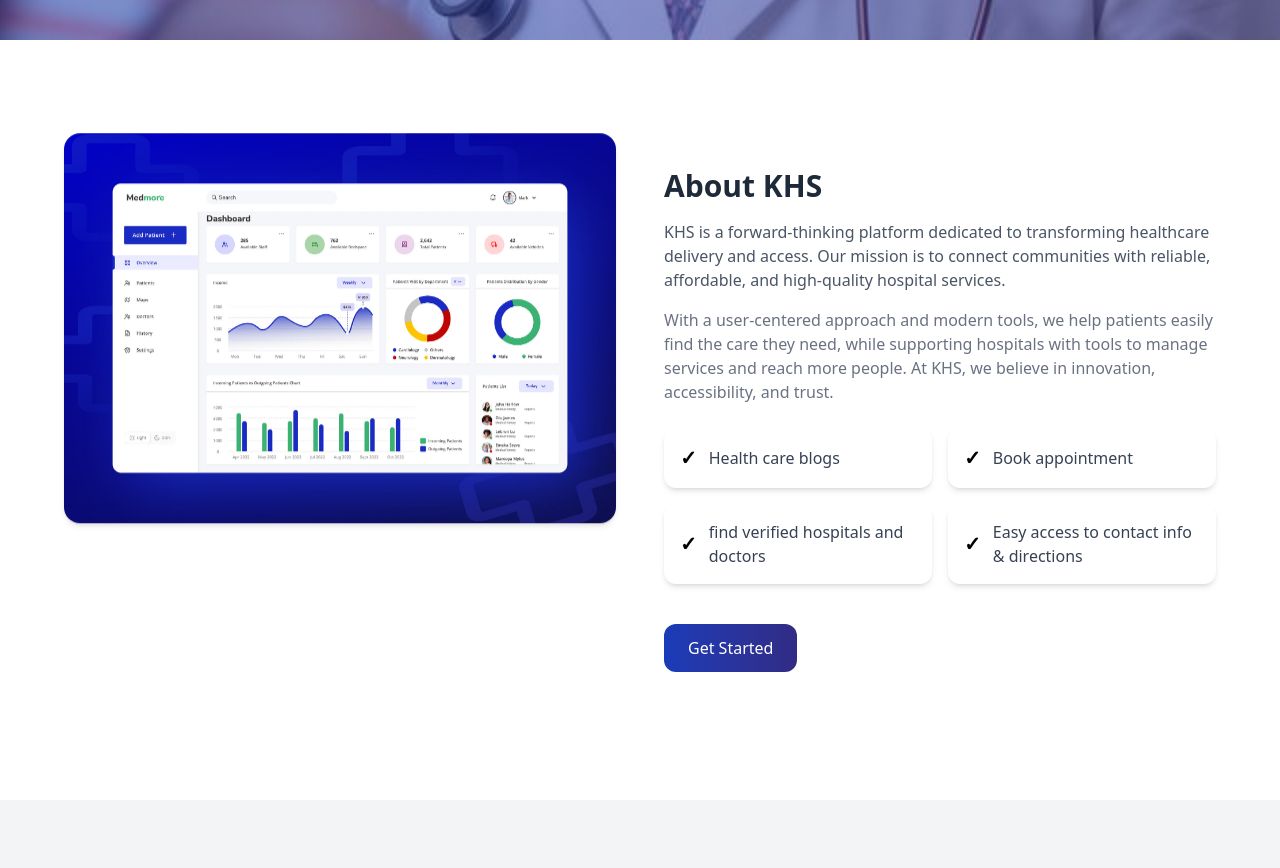
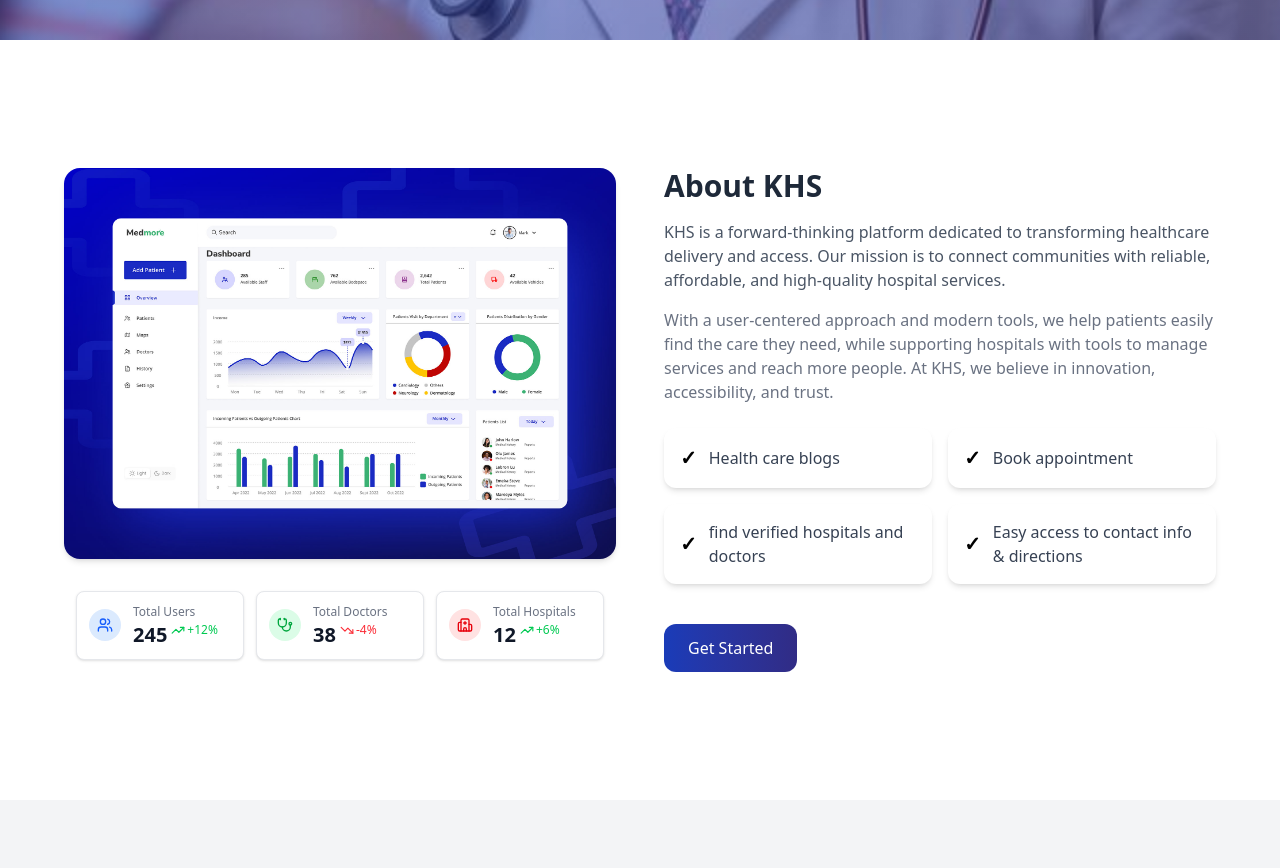
Before and after one commit to Nacho1499/khs, a Next.js app: page / in a window 1280 px wide. Shown: the part 760-1628 px from the top of the page. Built offline with nearby package versions, Linux system fonts and the light colour scheme.

Commit message:
worked on the counters

```diff
--- a/package.json
+++ b/package.json
@@ -25,8 +25,8 @@
     "@eslint/eslintrc": "^3",
     "@tailwindcss/postcss": "^4",
     "@types/node": "^20",
-    "@types/react": "^19",
-    "@types/react-dom": "^19",
+    "@types/react": "^19.1.8",
+    "@types/react-dom": "^19.1.6",
     "eslint": "^9",
     "eslint-config-next": "15.3.3",
     "tailwindcss": "^4",
--- a/src/app/components/About.tsx
+++ b/src/app/components/About.tsx
@@ -1,4 +1,5 @@
 "use client";
+import Animation from "./Animation";
 import React from "react";
 import Image from "next/image";
 import Link from "next/link";
@@ -16,12 +17,13 @@ const About = () => {
           className="w-full md:w-1/2"
         >
           <Image
-            src="/abt.jpg" // Replace with your image path
+            src="/abt.jpg" //
             alt="About KHS"
             width={600}
             height={400}
-            className="rounded-2xl shadow-md object-cover animate-bounce"
+            className="rounded-2xl shadow-md object-cover"
           />
+          <Animation/>
         </motion.div>
 
         {/* Right Side - Text */}
--- /dev/null
+++ b/src/app/components/Animation.tsx
@@ -0,0 +1,116 @@
+"use client";
+
+import React, { useEffect, useState } from "react";
+import { Users, Hospital, Stethoscope, TrendingUp, TrendingDown } from "lucide-react";
+import type { JSX } from "react";
+
+interface StatItem {
+  title: string;
+  count: number;
+  duration: number;
+  icon: JSX.Element;
+  trend: "up" | "down";
+  change: number;
+}
+
+interface AnimatedCountProps {
+  target: number;
+  duration?: number;
+}
+
+const AnimatedCount: React.FC<AnimatedCountProps> = ({ target, duration = 1000 }) => {
+  const [count, setCount] = useState<number>(0);
+
+  useEffect(() => {
+    let start = 0;
+    const end = target;
+    if (start === end) return;
+
+    const increment = Math.max(1, Math.floor(end / 100));
+    const stepTime = Math.abs(Math.floor(duration / (end / increment)));
+    const timer = setInterval(() => {
+      start += increment;
+      if (start >= end) {
+        setCount(end);
+        clearInterval(timer);
+      } else {
+        setCount(start);
+      }
+    }, stepTime);
+
+    return () => clearInterval(timer);
+  }, [target, duration]);
+
+  return <span>{count.toLocaleString()}</span>;
+};
+
+const Animation: React.FC = () => {
+  const stats: StatItem[] = [
+    {
+      title: "Total Users",
+      count: 245,
+      duration: 1200,
+      icon: <Users />,
+      trend: "up",
+      change: 12,
+    },
+    {
+      title: "Total Doctors",
+      count: 38,
+      duration: 800,
+      icon: <Stethoscope />,
+      trend: "down",
+      change: 4,
+    },
+    {
+      title: "Total Hospitals",
+      count: 12,
+      duration: 600,
+      icon: <Hospital />,
+      trend: "up",
+      change: 6,
+    },
+  ];
+
+  const colorMap: Record<string, string> = {
+    "Total Users": "bg-blue-100 text-blue-600",
+    "Total Doctors": "bg-green-100 text-green-600",
+    "Total Hospitals": "bg-red-100 text-red-600",
+  };
+
+  return (
+    <div className="grid grid-cols-1 sm:grid-cols-2 md:grid-cols-3 gap-3 p-3 max-w-screen-sm mx-auto mt-5">
+      {stats.map((item, index) => (
+        <div
+          key={index}
+          className="bg-white border border-gray-200 rounded-lg shadow-sm p-3 flex items-center gap-3 transform transition-all duration-300 hover:scale-105 hover:shadow-lg"
+        >
+          <div className={`rounded-full w-8 h-8 flex items-center justify-center text-xs ${colorMap[item.title]}`}>
+            {React.cloneElement(item.icon, { className: "w-4 h-4" })}
+          </div>
+          <div className="flex flex-col">
+            <h4 className="text-xs text-gray-500 font-medium mb-0.5">{item.title}</h4>
+            <div className="flex items-center gap-1">
+              <p className="text-xl font-extrabold text-gray-900 leading-tight">
+                <AnimatedCount target={item.count} duration={item.duration} />
+              </p>
+              {item.trend === "up" ? (
+                <div className="flex items-center text-green-500 text-xs animate-bounce">
+                  <TrendingUp className="w-3.5 h-3.5" />
+                  <span className="ml-0.5">+{item.change}%</span>
+                </div>
+              ) : (
+                <div className="flex items-center text-red-500 text-xs animate-bounce">
+                  <TrendingDown className="w-3.5 h-3.5" />
+                  <span className="ml-0.5">-{item.change}%</span>
+                </div>
+              )}
+            </div>
+          </div>
+        </div>
+      ))}
+    </div>
+  );
+};
+
+export default Animation;
--- a/src/app/components/Hero.tsx
+++ b/src/app/components/Hero.tsx
@@ -56,7 +56,7 @@ const Hero = () => {
             href="/login"
             className="inline-block border-2  text-white py-3 px-6 bg-white/10 backdrop-blur-md rounded-lg hover:shadow-lg  transition-all"
           >
-            Login Here
+            Meet a Doctor
           </Link>
         </div>
       </div>
--- a/src/app/dashboard/page.tsx
+++ b/src/app/dashboard/page.tsx
@@ -132,7 +132,7 @@ const Page = () => {
   }
 
   return (
-    <div className="flex h-screen bg-gray-100 overflow-hidden">
+    <div className="flex h-screen bg-gray-100 overflow-hidden bg-white">
       <AnimatePresence>
         {sidebarOpen && !isDesktop && (
           <motion.div
@@ -193,7 +193,7 @@ const Page = () => {
               className="flex items-center space-x-2 p-2 rounded-md hover:bg-gray-200"
             >
               <User className="h-6 w-6 text-blue-700" />
-              <span className="font-medium text-gray-700 animate-bounce">
+              <span className="font-medium text-gray-700">
                 {user?.displayName || "Profile"}
               </span>
             </button>
--- a/src/app/doctors/page.tsx
+++ b/src/app/doctors/page.tsx
@@ -188,7 +188,7 @@ const Page = () => {
               className="flex items-center space-x-2 p-2 rounded-md hover:bg-gray-200"
             >
               <User className="h-6 w-6 text-gray-700" />
-              <span className="font-medium text-gray-700 animate-bounce">
+              <span className="font-medium text-gray-700">
                 {user?.displayName || "Profile"}
               </span>
             </button>
--- a/src/app/hospitals/page.tsx
+++ b/src/app/hospitals/page.tsx
@@ -191,7 +191,7 @@ const Page = () => {
               className="flex items-center space-x-2 p-2 rounded-md hover:bg-gray-200"
             >
               <User className="h-6 w-6 text-gray-700" />
-              <span className="font-medium text-gray-700 animate-bounce">
+              <span className="font-medium text-gray-700">
                 {user?.displayName || "Profile"}
               </span>
             </button>
```
Also changed, not shown: 1 other file (tests, documents, lock files or other folders).
